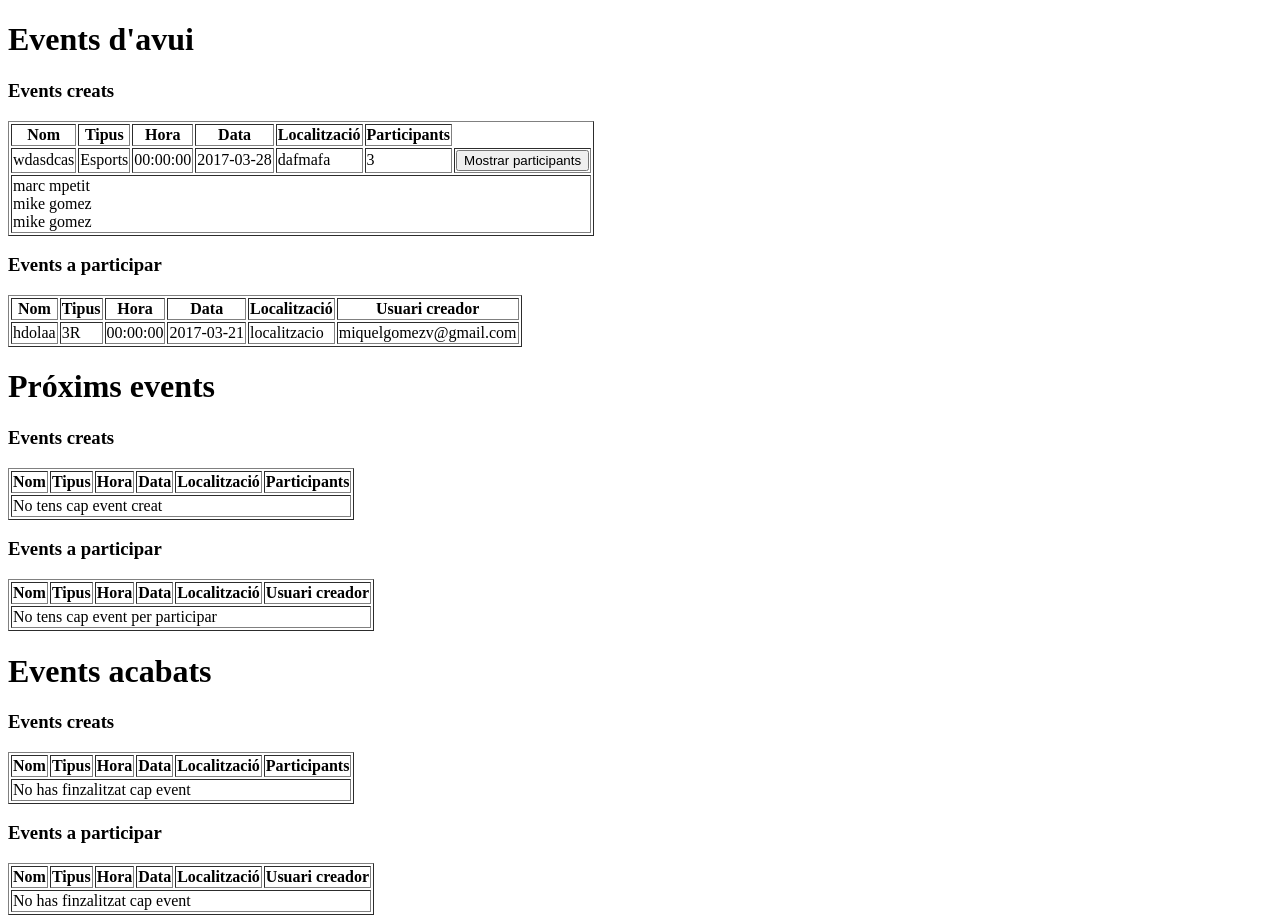
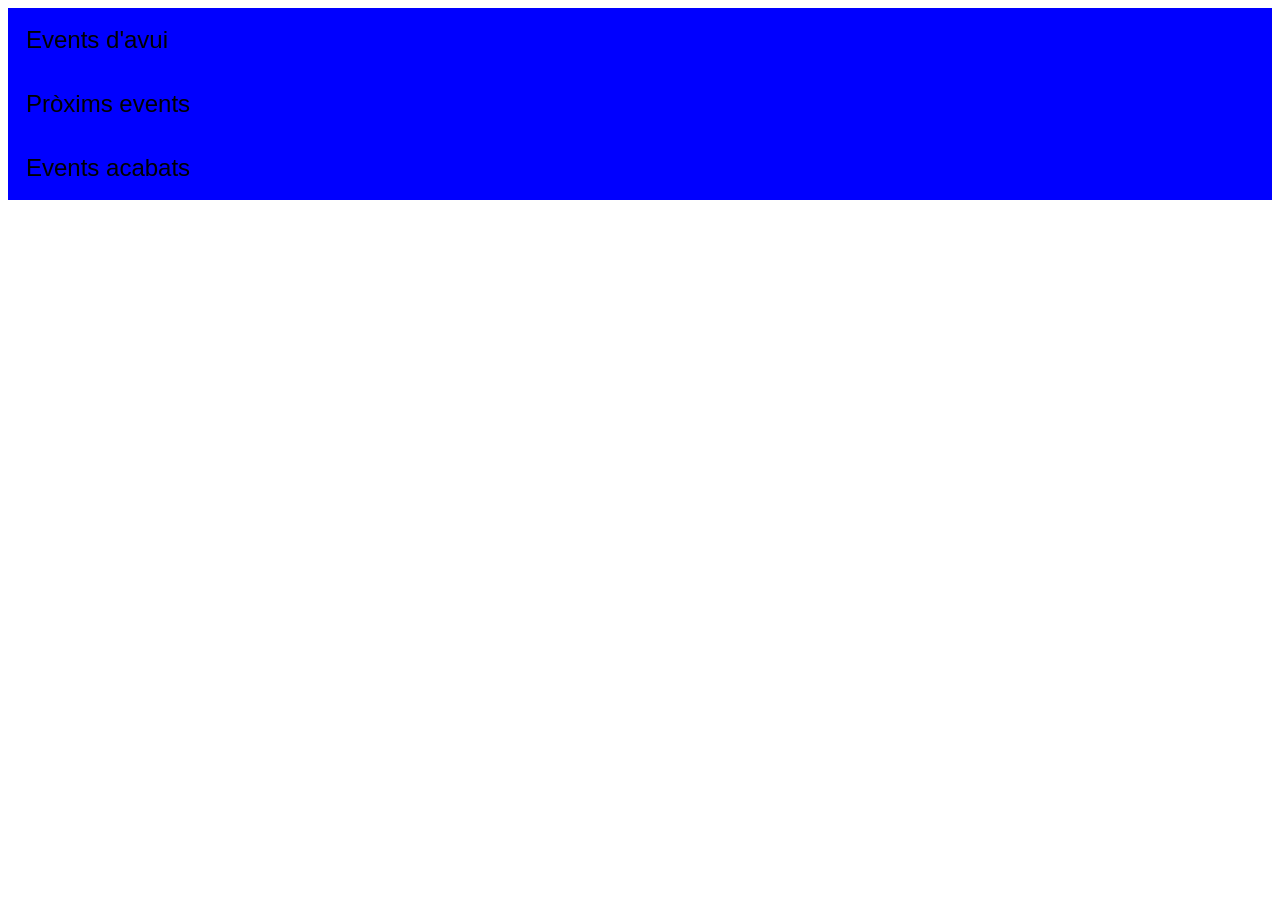
Before and after one commit to SocTree/SocTree, a PHP site: page /php/main/body/events_usuari.php in a window 1280 px wide. After the commit the page ends 200 px from the top, so only its background shows below. Run offline with PHP 8.4, Linux system fonts and the light colour scheme; data comes from the database, SQL or seed files in the repository.

Commit message:
fix ecopremis + events usuari accordion

```diff
--- a/php/main/body/events_usuari.php
+++ b/php/main/body/events_usuari.php
@@ -17,10 +17,59 @@ $usu=1;
 
 	</script>
 
+	<style>
+button.abuelo {
+    cursor: pointer;
+    padding: 18px;
+    width: 100%;
+    border: none;
+    text-align: left;
+    outline: none;
+    font-size: 24px;
+    transition: 0.4s;
+    background-color: blue;
+}
+
+button.abuelo.active, button.abuelo:hover {
+    background-color: #ddd;
+}
+
+div#padre {
+    padding: 0 18px;
+    display: none;
+    background-color: white;
+}
+
+button.padre {
+    cursor: pointer;
+    padding: 18px;
+    width: 100%;
+    border: none;
+    text-align: left;
+    outline: none;
+    font-size: 18px;
+    transition: 0.4s;
+    background-color: green;
+}
+
+
+button.padre.active, button.padre:hover {
+    background-color: #ddd;
+}
+
+div.hijo {
+    padding: 0 18px;
+    display: none;
+    background-color: white;
+}
+</style>
+
 </head>
 <body>
-	<h1>Events d'avui</h1>
-	<h3>Events creats</h3>
+	<button class='abuelo'>Events d'avui</button>
+	<div id='padre'>
+			<button class='padre'>Events creats</button>
+			<div class="hijo">
 			<table border="">
 				<tr>
 					<th>Nom</th>
@@ -32,7 +81,7 @@ $usu=1;
 				</tr>
 			<?php
 			if (isset($usu)){
-		$sql_creat = "SELECT * FROM tbl_events WHERE usu_id = '$usu' AND eve_estat='actiu'";
+				$sql_creat = "SELECT * FROM tbl_events WHERE usu_id = '$usu' AND eve_estat='actiu' ORDER BY eve_data";
 
 				$creats = mysqli_query($conexion, $sql_creat);
 
@@ -42,11 +91,14 @@ $usu=1;
 						$sql_participants = "SELECT * FROM tbl_participants INNER JOIN tbl_usuari ON tbl_usuari.usu_id = tbl_participants.usu_id  WHERE eve_id = '$creat->eve_id'";
 						$participants = mysqli_query($conexion, $sql_participants);
 
+						$hora=strstr($creat->eve_data, ' ');
+						$data=strstr($creat->eve_data, ' ', true);
+
 						echo "<tr>";
 							echo "<td>$creat->eve_nom</td>";
 							echo "<td>$creat->eve_tipus</td>";
-					echo "<td>$creat->eve_hora</td>";
-					echo "<td>$creat->eve_data</td>";
+							echo "<td>$hora</td>";
+							echo "<td>$data</td>";
 							echo "<td>$creat->eve_localitzacio</td>";
 							echo "<td>".mysqli_num_rows($participants)."</td>";
 							echo "<td><button id = 'b$creat->eve_id' name='1' onclick='mostrarDatos($creat->eve_id);'>Mostrar participants</button></td>";
@@ -77,7 +129,9 @@ $usu=1;
 
 			 ?>
 			</table>
-	<h3>Events a participar</h3>
+			</div>
+			<button class="padre">Events a participar</button>
+			<div class="hijo">
 					<table border="">
 				<tr>
 					<th>Nom</th>
@@ -89,18 +143,21 @@ $usu=1;
 				</tr>
 			<?php
 			if (isset($usu)){
-		$sql_creat = "SELECT * FROM tbl_usuari INNER JOIN tbl_participants ON tbl_participants.usu_id = tbl_usuari.usu_id INNER JOIN tbl_events ON tbl_events.eve_id = tbl_participants.eve_id WHERE part_id = '$usu' AND eve_estat='actiu'";
+				$sql_creat = "SELECT * FROM tbl_usuari INNER JOIN tbl_participants ON tbl_participants.usu_id = tbl_usuari.usu_id INNER JOIN tbl_events ON tbl_events.eve_id = tbl_participants.eve_id WHERE part_id = '$usu' AND eve_estat='actiu' ORDER BY eve_data";
 
 				$creats = mysqli_query($conexion, $sql_creat);
 
 				if (mysqli_num_rows($creats)){
 					while ($creat = mysqli_fetch_object($creats)) {
 
+						$hora=strstr($creat->eve_data, ' ');
+						$data=strstr($creat->eve_data, ' ', true);
+
 						echo "<tr>";
 							echo "<td>$creat->eve_nom</td>";
 							echo "<td>$creat->eve_tipus</td>";
-					echo "<td>$creat->eve_hora</td>";
-					echo "<td>$creat->eve_data</td>";
+							echo "<td>$hora</td>";
+							echo "<td>$data</td>";
 							echo "<td>$creat->eve_localitzacio</td>";
 							echo "<td>$creat->usu_email</td>";
 						echo "</tr>";
@@ -121,8 +178,12 @@ $usu=1;
 
 			 ?>
 			</table>
-	<h1>Próxims events</h1>
-	<h3>Events creats</h3>
+		</div>
+	</div>
+	<button class='abuelo'>Pròxims events</button>
+	<div id='padre'>
+				<button class='padre'>Events creats</button>
+				<div class="hijo">
 				<table border="">
 					<tr>
 						<th>Nom</th>
@@ -134,7 +195,7 @@ $usu=1;
 					</tr>
 				<?php
 				if (isset($usu)){
-		$sql_creat = "SELECT * FROM tbl_events WHERE usu_id = '$usu' AND eve_estat='inactiu'";
+					$sql_creat = "SELECT * FROM tbl_events WHERE usu_id = '$usu' AND eve_estat='inactiu' ORDER BY eve_data";
 
 					$creats = mysqli_query($conexion, $sql_creat);
 
@@ -144,11 +205,14 @@ $usu=1;
 							$sql_participants = "SELECT * FROM tbl_participants INNER JOIN tbl_usuari ON tbl_usuari.usu_id = tbl_participants.usu_id  WHERE eve_id = '$creat->eve_id'";
 							$participants = mysqli_query($conexion, $sql_participants);
 
+							$hora=strstr($creat->eve_data, ' ');
+							$data=strstr($creat->eve_data, ' ', true);
+
 							echo "<tr>";
 								echo "<td>$creat->eve_nom</td>";
 								echo "<td>$creat->eve_tipus</td>";
-					echo "<td>$creat->eve_hora</td>";
-					echo "<td>$creat->eve_data</td>";
+								echo "<td>$hora</td>";
+								echo "<td>$data</td>";
 								echo "<td>$creat->eve_localitzacio</td>";
 								echo "<td>".mysqli_num_rows($participants)."</td>";
 								echo "<td><button id = 'b$creat->eve_id' name='1' onclick='mostrarDatos($creat->eve_id);'>Mostrar participants</button></td>";
@@ -179,7 +243,9 @@ $usu=1;
 
 				 ?>
 				</table>
-	<h3>Events a participar</h3>
+				</div>
+				<button class='padre'>Events a participar</button>
+				<div class="hijo">
 						<table border="">
 					<tr>
 						<th>Nom</th>
@@ -191,18 +257,21 @@ $usu=1;
 					</tr>
 				<?php
 				if (isset($usu)){
-		$sql_creat = "SELECT * FROM tbl_usuari INNER JOIN tbl_participants ON tbl_participants.usu_id = tbl_usuari.usu_id INNER JOIN tbl_events ON tbl_events.eve_id = tbl_participants.eve_id WHERE part_id = '$usu' AND eve_estat='inactiu'";
+					$sql_creat = "SELECT * FROM tbl_usuari INNER JOIN tbl_participants ON tbl_participants.usu_id = tbl_usuari.usu_id INNER JOIN tbl_events ON tbl_events.eve_id = tbl_participants.eve_id WHERE part_id = '$usu' AND eve_estat='inactiu' ORDER BY eve_data";
 
 					$creats = mysqli_query($conexion, $sql_creat);
 
 					if (mysqli_num_rows($creats)){
 						while ($creat = mysqli_fetch_object($creats)) {
 
+							$hora=strstr($creat->eve_data, ' ');
+						$data=strstr($creat->eve_data, ' ', true);
+
 							echo "<tr>";
 								echo "<td>$creat->eve_nom</td>";
 								echo "<td>$creat->eve_tipus</td>";
-					echo "<td>$creat->eve_hora</td>";
-					echo "<td>$creat->eve_data</td>";
+								echo "<td>$hora</td>";
+								echo "<td>$data</td>";
 								echo "<td>$creat->eve_localitzacio</td>";
 								echo "<td>$creat->usu_email</td>";
 							echo "</tr>";
@@ -223,8 +292,12 @@ $usu=1;
 
 				 ?>
 				</table>
-	<h1>Events acabats</h1>
-	<h3>Events creats</h3>
+				</div>
+	</div>
+	<button class="abuelo">Events acabats</button>
+	<div id="padre">
+				<button class="padre">Events creats</button>
+				<div class="hijo">
 				<table border="">
 					<tr>
 						<th>Nom</th>
@@ -236,7 +309,7 @@ $usu=1;
 					</tr>
 				<?php
 				if (isset($usu)){
-		$sql_creat = "SELECT * FROM tbl_events WHERE usu_id = '$usu' AND eve_estat='finalitzat'";
+					$sql_creat = "SELECT * FROM tbl_events WHERE usu_id = '$usu' AND eve_estat='finalitzat' ORDER BY eve_data";
 
 					$creats = mysqli_query($conexion, $sql_creat);
 
@@ -246,11 +319,14 @@ $usu=1;
 							$sql_participants = "SELECT * FROM tbl_participants INNER JOIN tbl_usuari ON tbl_usuari.usu_id = tbl_participants.usu_id  WHERE eve_id = '$creat->eve_id'";
 							$participants = mysqli_query($conexion, $sql_participants);
 
+							$hora=strstr($creat->eve_data, ' ');
+						$data=strstr($creat->eve_data, ' ', true);
+
 							echo "<tr>";
 								echo "<td>$creat->eve_nom</td>";
 								echo "<td>$creat->eve_tipus</td>";
-					echo "<td>$creat->eve_hora</td>";
-					echo "<td>$creat->eve_data</td>";
+								echo "<td>$hora</td>";
+								echo "<td>$data</td>";
 								echo "<td>$creat->eve_localitzacio</td>";
 								echo "<td>".mysqli_num_rows($participants)."</td>";
 								echo "<td><button id = 'b$creat->eve_id' name='1' onclick='mostrarDatos($creat->eve_id);'>Mostrar participants</button></td>";
@@ -281,7 +357,9 @@ $usu=1;
 
 				 ?>
 				</table>
-	<h3>Events a participar</h3>
+				</div>
+				<button class="padre">Events a participar</button>
+				<div class="hijo">
 						<table border="">
 					<tr>
 						<th>Nom</th>
@@ -293,7 +371,7 @@ $usu=1;
 					</tr>
 				<?php
 				if (isset($usu)){
-		$sql_creat = "SELECT * FROM tbl_usuari INNER JOIN tbl_participants ON tbl_participants.usu_id = tbl_usuari.usu_id INNER JOIN tbl_events ON tbl_events.eve_id = tbl_participants.eve_id WHERE part_id = '$usu' AND eve_estat='finalitzat'";
+					$sql_creat = "SELECT * FROM tbl_usuari INNER JOIN tbl_participants ON tbl_participants.usu_id = tbl_usuari.usu_id INNER JOIN tbl_events ON tbl_events.eve_id = tbl_participants.eve_id WHERE part_id = '$usu' AND eve_estat='finalitzat' ORDER BY eve_data";
 
 					$creats = mysqli_query($conexion, $sql_creat);
 
@@ -303,8 +381,8 @@ $usu=1;
 							echo "<tr>";
 								echo "<td>$creat->eve_nom</td>";
 								echo "<td>$creat->eve_tipus</td>";
-					echo "<td>$creat->eve_hora</td>";
-					echo "<td>$creat->eve_data</td>";
+								echo "<td>$hora</td>";
+								echo "<td>$data</td>";
 								echo "<td>$creat->eve_localitzacio</td>";
 								echo "<td>$creat->usu_email</td>";
 							echo "</tr>";
@@ -325,6 +403,38 @@ $usu=1;
 
 				 ?>
 				</table>
+				</div>
+	</div>
+</body>
+<script>
+var acc = document.getElementsByClassName("abuelo");
+var i;
 
-</body>
+for (i = 0; i < acc.length; i++) {
+    acc[i].onclick = function(){
+        this.classList.toggle("active");
+        var panel = this.nextElementSibling;
+        if (panel.style.display === "block") {
+            panel.style.display = "none";
+        } else {
+            panel.style.display = "block";
+        }
+    }
+}
+
+var pad = document.getElementsByClassName("padre");
+var j;
+
+for (j = 0; j < pad.length; j++) {
+    pad[j].onclick = function(){
+        this.classList.toggle("active");
+        var panel = this.nextElementSibling;
+        if (panel.style.display === "block") {
+            panel.style.display = "none";
+        } else {
+            panel.style.display = "block";
+        }
+    }
+}
+</script>
 </html>
--- a/php/proc/ecopremis.proc.php
+++ b/php/proc/ecopremis.proc.php
@@ -20,7 +20,11 @@ $usuaris = mysqli_query($conexion, $sql_usu);
 
 while ($usuari = mysqli_fetch_object($usuaris)) {
 //Resta de los tokens del premio - los tokens que tiene el usaurio
+	if ($usuari->mon_quantitat<$tokens){
+		header('location:../main/body/ecopremis.php');
+	} else {
 	$tot = $usuari->mon_quantitat - $tokens ;
+	}
 }
 
 //Establecemos los tokens que tendra el usuario despues de la compra
```
Lines whose indentation alone changed are shown as unchanged.
